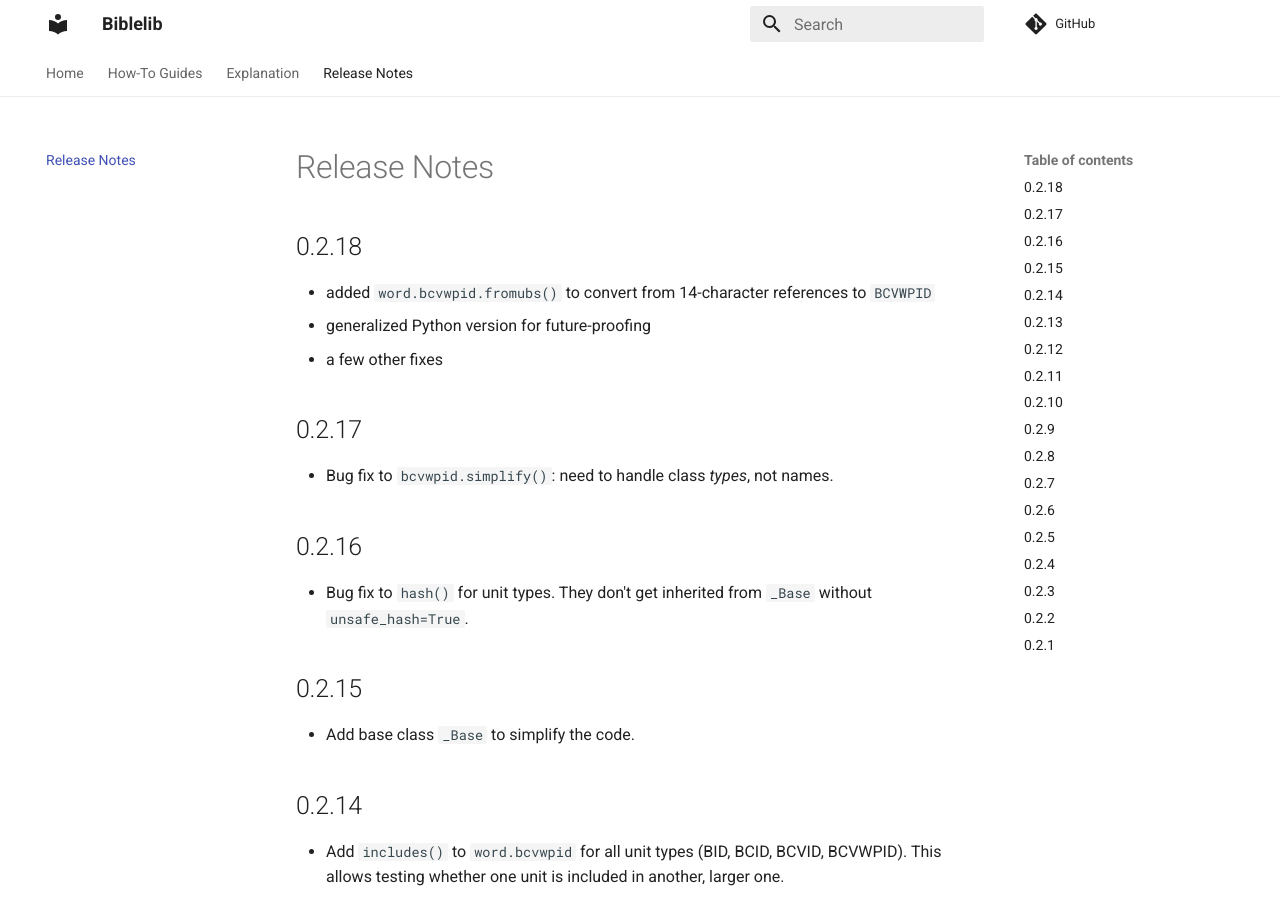
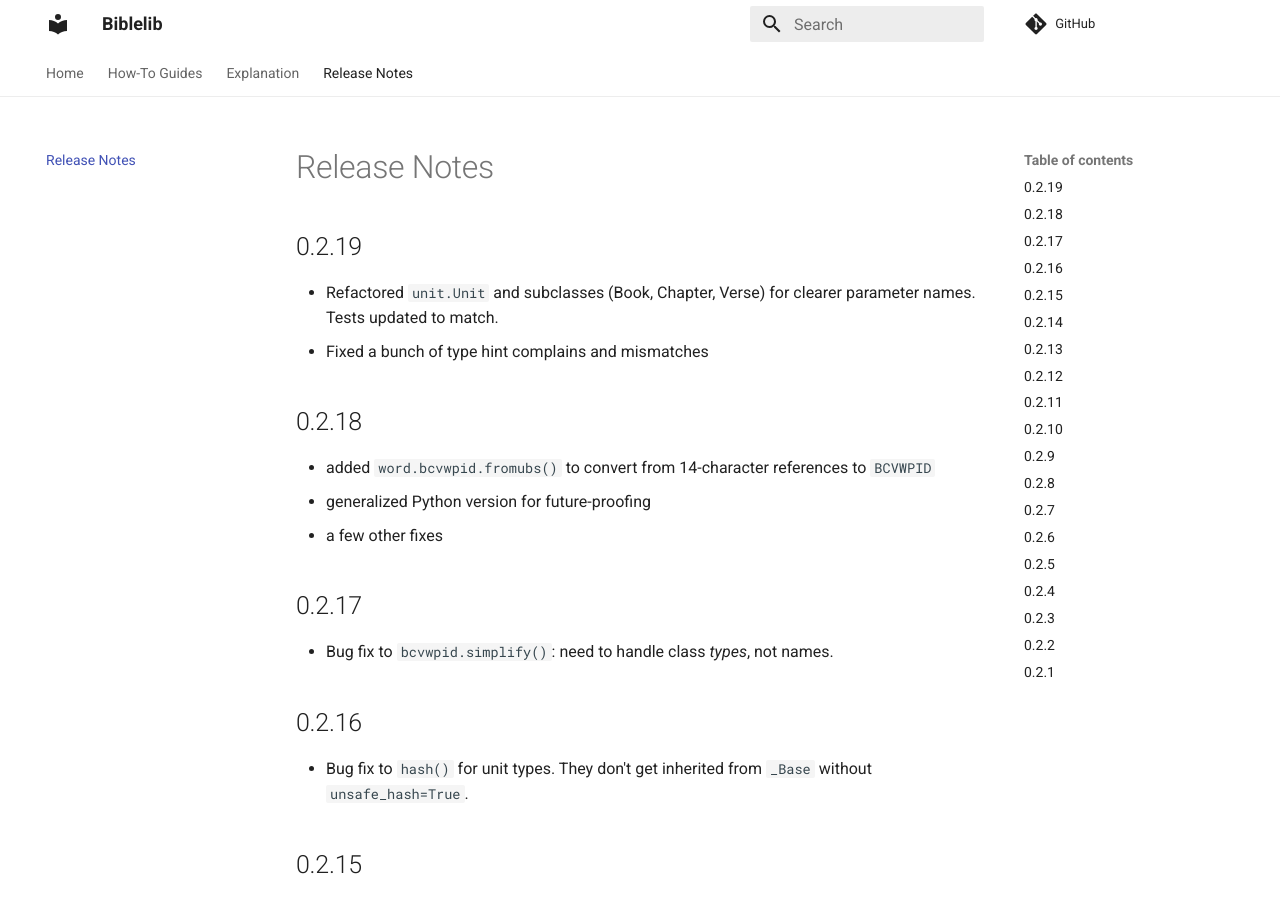
Before and after one commit to Clear-Bible/Biblelib, an MkDocs documentation site: the page built from docs/ReleaseNotes.md, in a window 1280 px wide and 900 px high. Built offline with MkDocs 1.6.1 and Material for MkDocs 9.7.7, drawn with Linux system fonts in a browser that asks for light colours; comment, search, counter and statistics services are not loaded.

Commit message:
v 0.2.19

```diff
--- a/docs/ReleaseNotes.md
+++ b/docs/ReleaseNotes.md
@@ -1,4 +1,10 @@
 # Release Notes
+
+## 0.2.19
+
+- Refactored `unit.Unit` and subclasses (Book, Chapter, Verse) for
+  clearer parameter names. Tests updated to match.
+- Fixed a bunch of type hint complains and mismatches
 
 ## 0.2.18
 
--- a/pyproject.toml
+++ b/pyproject.toml
@@ -1,6 +1,6 @@
 [tool.poetry]
 name = "biblelib"
-version = "0.2.18"
+version = "0.2.19"
 description = "Utilities for working with metadata for Bible books, references, pericopes, and other units."
 authors = ["Sean Boisen <sean.boisen@gmail.com>"]
 repository = "https://github.com/Clear-Bible/Biblelib/"
```
